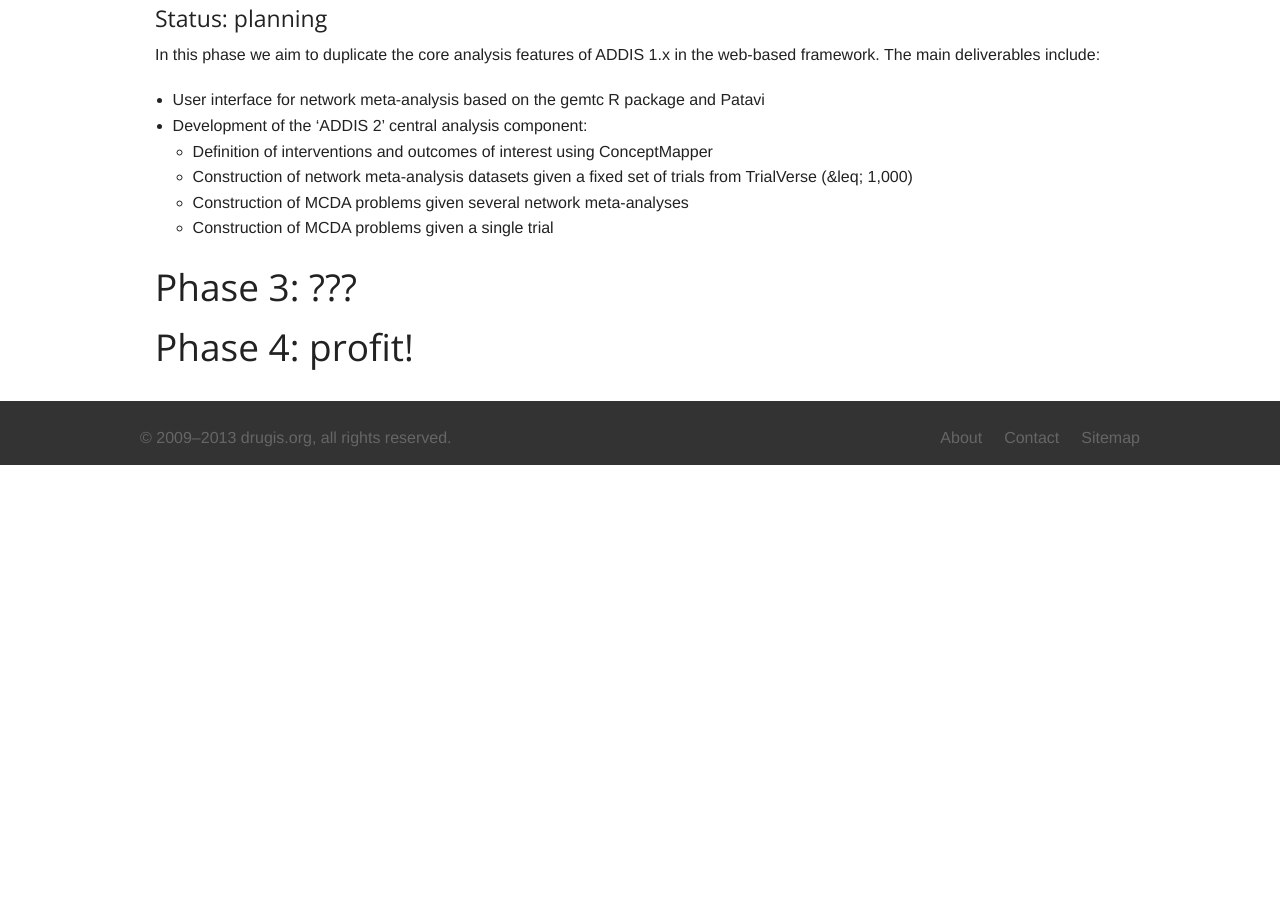
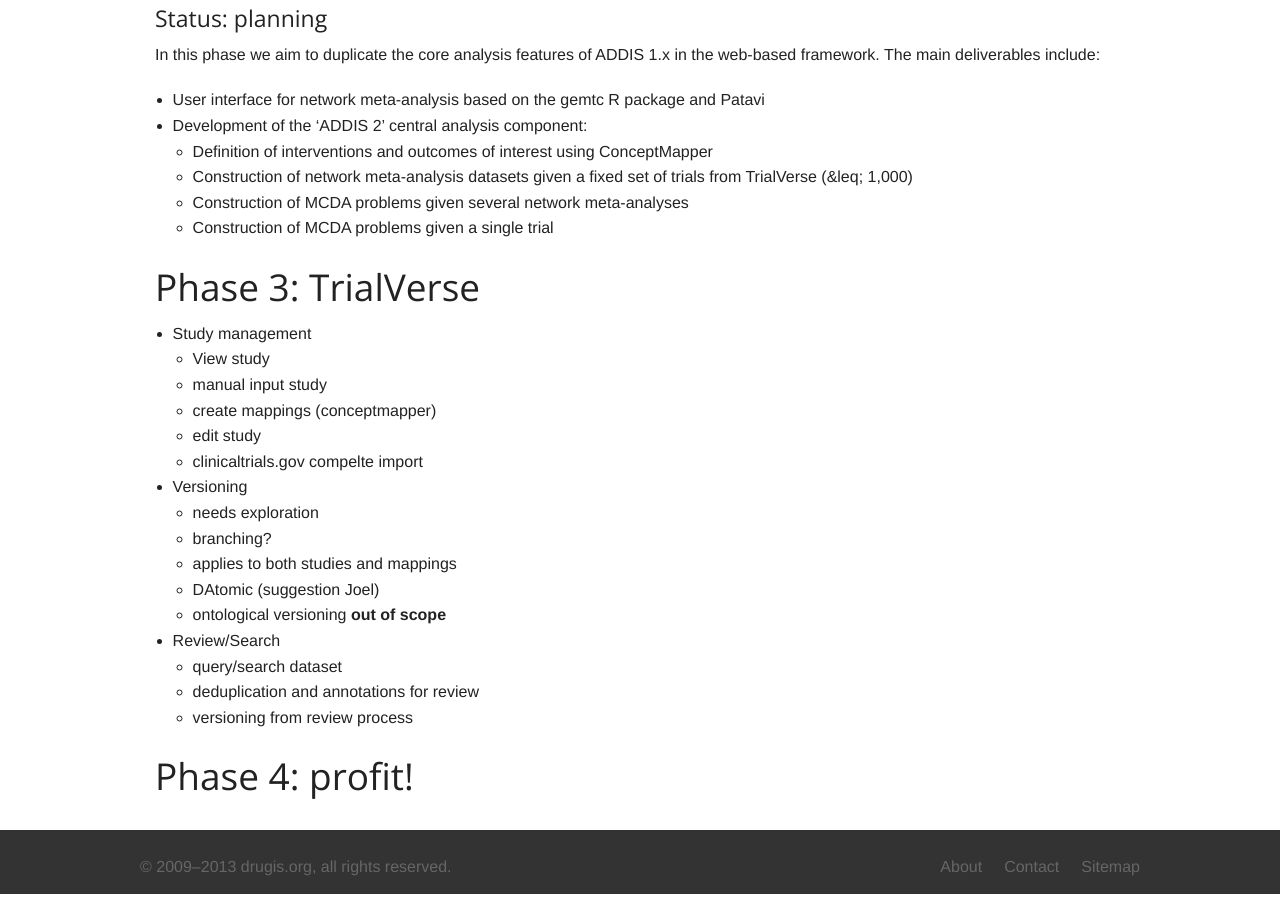
Before and after one commit to drugis/drugis.org, a Jekyll site: the page built from software/addis2/roadmap.md, in a window 1280 px wide and 900 px high, scrolled down 735 px. Built offline with Jekyll 4.4.1, drawn with Linux system fonts in a browser that asks for light colours; Markdown is read by kramdown in place of the engine named in the settings; before the commit the page ends 1205 px from its top, so only the background shows below that.

Commit message:
Update roadmap

```diff
--- a/software/addis2/roadmap.md
+++ b/software/addis2/roadmap.md
@@ -36,8 +36,24 @@
     - Construction of MCDA problems given several network meta-analyses
     - Construction of MCDA problems given a single trial
 
-Phase 3: ???
-------------
+Phase 3: TrialVerse
+-------------------
+- Study management
+  - View study
+  - manual input study
+  - create mappings (conceptmapper)
+  - edit study
+  - clinicaltrials.gov compelte import
+- Versioning
+  - needs exploration
+  - branching?
+  - applies to both studies and mappings
+  - DAtomic (suggestion Joel)
+  - ontological versioning **out of scope**
+- Review/Search
+  - query/search dataset
+  - deduplication and annotations for review
+  - versioning from review process
 
 Phase 4: profit!
 ----------------
```
